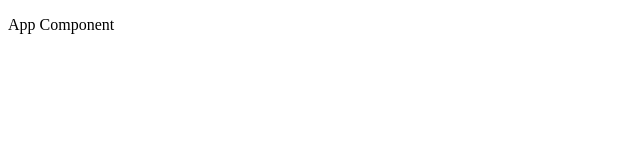
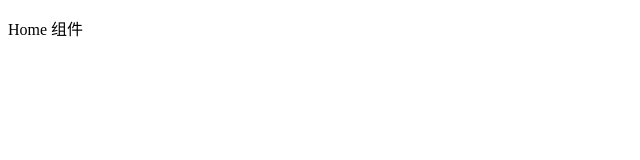
Before and after one commit to wangnewbie/topline-admin, a Vue app: page /#/ in a window 1280 px wide. Shown: the top 160 px of the page, without its empty margins (0-640 px from the left). Built offline with nearby package versions, Linux system fonts and the light colour scheme; a small style sheet from the web is missing.

Commit message:
添加home和login路由组件&配置路由导航

```diff
--- a/src/App.vue
+++ b/src/App.vue
@@ -1,6 +1,6 @@
 <template>
   <div id="app">
-    <p>App Component</p>
+    <router-view></router-view>
   </div>
 </template>
 
--- a/src/router/index.js
+++ b/src/router/index.js
@@ -5,5 +5,7 @@ Vue.use(Router)
 
 export default new Router({
   routes: [
+    { name: 'home', path: '/', component: () => import('@/views/home') },
+    { name: 'login', path: '/login', component: () => import('@/views/login') }
   ]
 })
--- /dev/null
+++ b/src/views/home/index.vue
@@ -0,0 +1,17 @@
+<template>
+  <div class="home">
+    <p>Home 组件</p>
+  </div>
+</template>
+
+<script>
+export default {
+  name: 'AppHome',
+  data () {
+    return {}
+  }
+}
+</script>
+
+<style lang="less" scoped>
+</style>
--- /dev/null
+++ b/src/views/login/index.vue
@@ -0,0 +1,17 @@
+<template>
+  <div class="login">
+    <p>login 组件</p>
+  </div>
+</template>
+
+<script>
+export default {
+  name: 'AppLogin',
+  data () {
+    return {}
+  }
+}
+</script>
+
+<style lang="less" scoped>
+</style>
```
Also changed, not shown: 1 other file (tests, documents, lock files or other folders).
